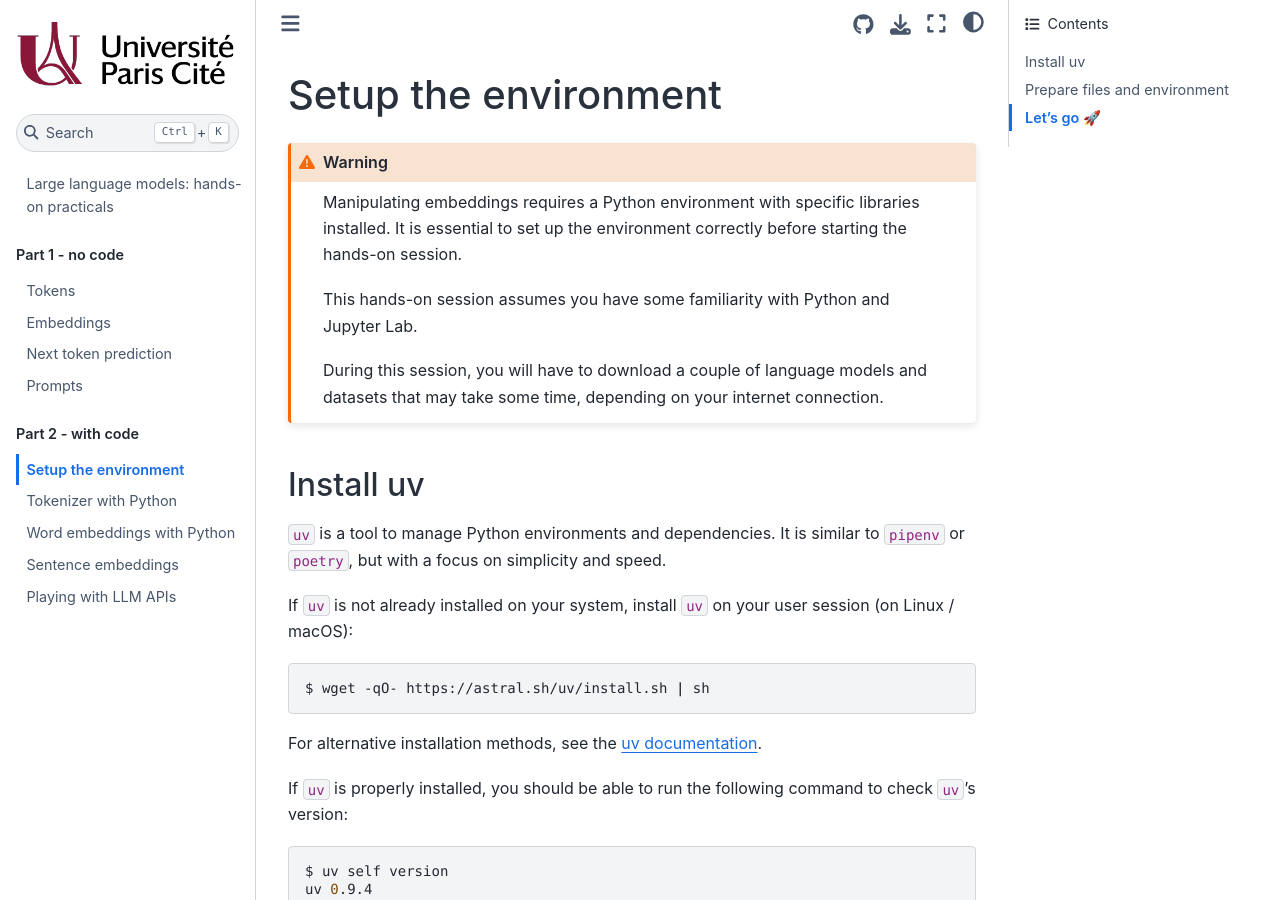
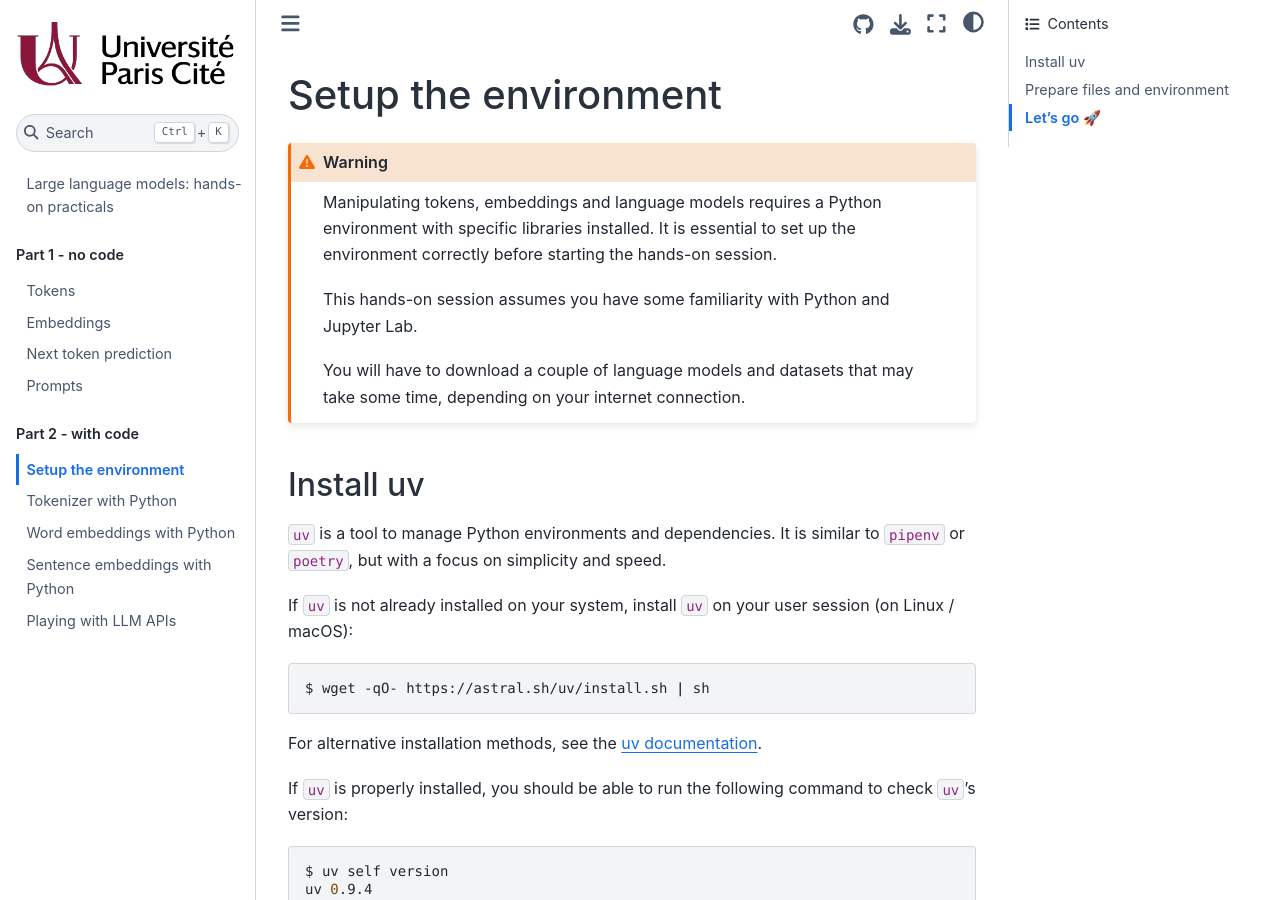
Before and after one commit to pierrepo/llm-practicals, a Jupyter Book: the page built from content/setup.md, in a window 1280 px wide and 900 px high. Built offline with Jupyter Book 1.0.4 settings and Sphinx 7.4.7 and the Sphinx Book theme 1.1.4, drawn with Linux system fonts in a browser that asks for light colours; some of the changed text lies outside the part shown.

````diff
--- a/content/setup.md
+++ b/content/setup.md
@@ -1,12 +1,12 @@
 # Setup the environment
 
 ```{warning}
-Manipulating embeddings requires a Python environment with specific libraries installed.
+Manipulating tokens, embeddings and language models requires a Python environment with specific libraries installed.
 It is essential to set up the environment correctly before starting the hands-on session.
 
 This hands-on session assumes you have some familiarity with Python and Jupyter Lab.
 
-During this session, you will have to download a couple of language models and datasets that may take some time, depending on your internet connection.
+You will have to download a couple of language models and datasets that may take some time, depending on your internet connection.
 ```
 
 
````
Also changed, not shown: other parts of content/setup.md (+2 -0 lines), content/notebooks/api.ipynb, content/notebooks/sentence_embeddings.ipynb, content/notebooks/sentence_embeddings_old.ipynb.
